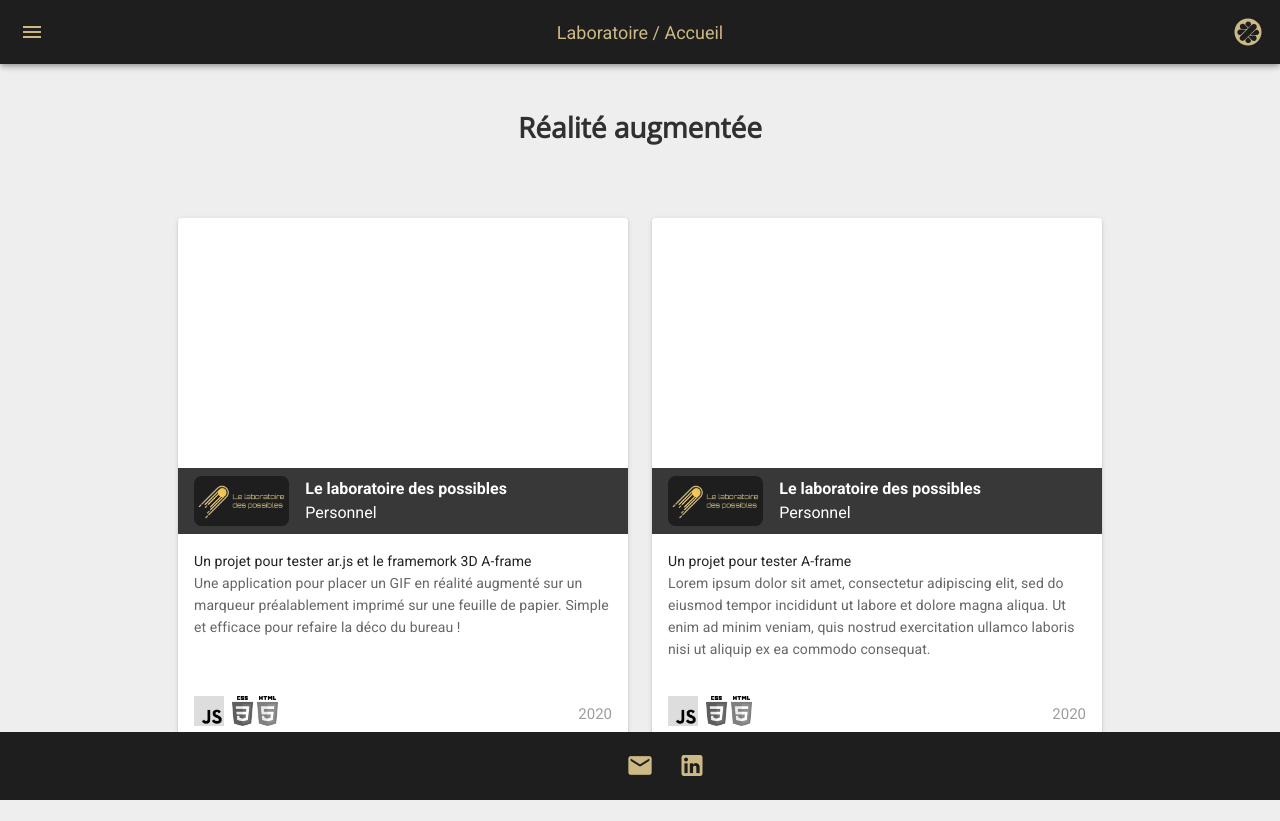
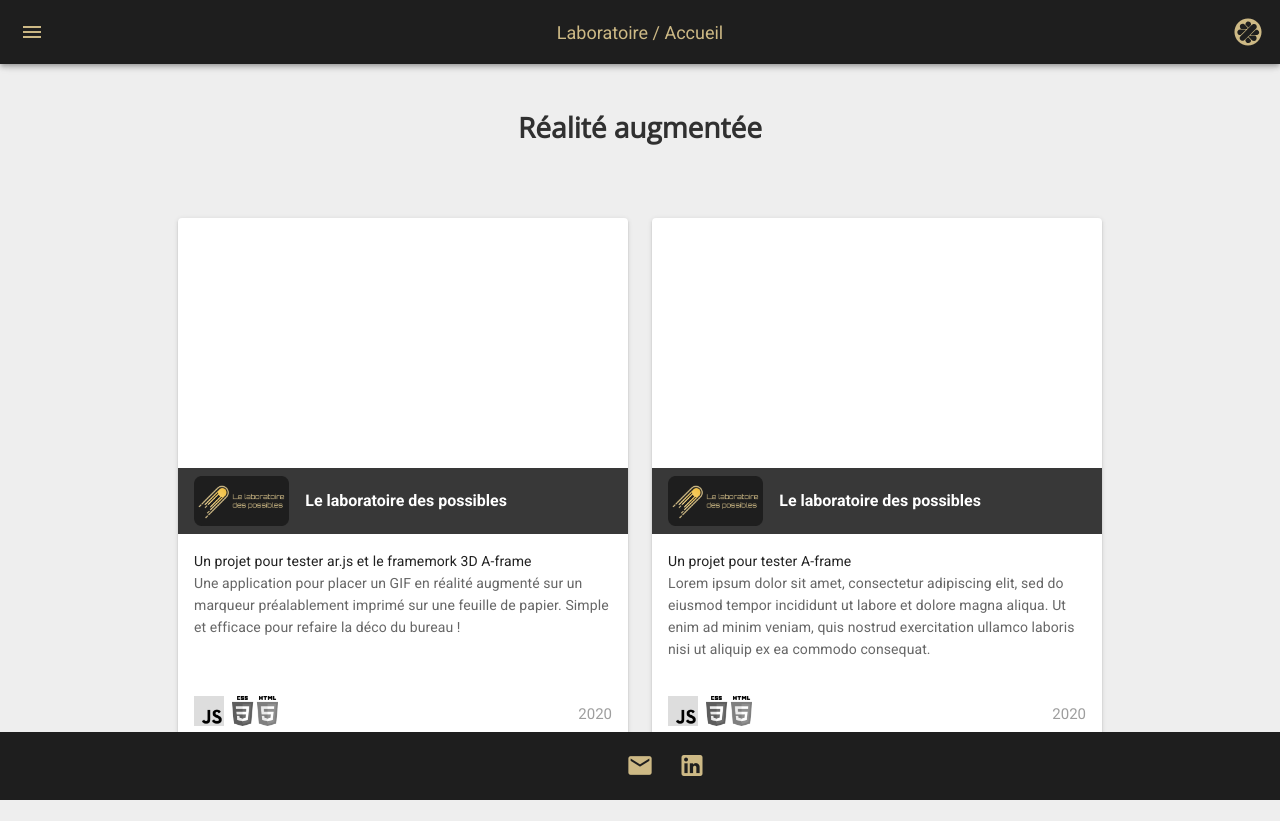
Before and after one commit to colinfaivre/LeLaboratoireDesPossibles, a Nuxt app: page /ar in a window 1280 px wide. Built offline with nearby package versions, Linux system fonts and the light colour scheme.

Commit message:
Add vue-chess

```diff
--- a/components/ProjectCard.vue
+++ b/components/ProjectCard.vue
@@ -41,7 +41,7 @@
                         {{ customer.duration }} mois
                     </div>
                     <div v-else>
-                        <span>Personnel</span>
+                        <span>{{ categoryName }}</span>
                     </div>
                 </div>
             </div>
@@ -149,6 +149,24 @@
                 type: Number,
                 required: true
             },
+            category: {
+                type: String,
+                required: true
+            },
+        },
+
+        computed: {
+            categoryName: function() {
+                if (this.category === 'game') {
+                    return 'Jeu';
+                }
+                if (this.category === 'perso') {
+                    return 'Personnel';
+                }
+                if (this.category === 'clone') {
+                    return 'Clone';
+                }
+            }
         }
     }
 </script>
--- a/components/ProjectList.vue
+++ b/components/ProjectList.vue
@@ -14,6 +14,7 @@
             :text="project.text"
             :technos="project.technos"
             :year="project.year"
+            :category="project.category"
         />
 
     </v-row>
--- a/store/db.js
+++ b/store/db.js
@@ -49,6 +49,10 @@ const laravel = {
 const htmlCss = {
     name: "htmlCss",
     url: "https://developer.mozilla.org/fr/docs/Web/HTML"
+}
+const webAssembly = {
+    name: "webAssembly",
+    url: "https://webassembly.org/",
 }
 
 const technos = {
@@ -460,6 +464,25 @@ const projects = [
 
     // Games
     {
+        screenshot: "vue-chess.png",
+        title: "Vue chess",
+        subtitle: "Jeu d'échec",
+        text: `
+            Réalisation d'une application de jeu d'échec utilisant la librairie stockfish.js en webassembly.
+        `,
+        technos: [vue, webAssembly, vuetify, typescript],
+        category: "game",
+        year: 2020,
+        githubLink: "https://github.com/colinfaivre/vue-chess",
+        webLink: null,
+        customer: {
+            type: "Vue chess",
+            logo: "labo.png",
+            color: "#1E1E1E",
+            colorLight: "#383838",
+        }
+    },
+    {
         screenshot: "asteroid.png",
         title: "Vanilla JS Asteroid",
         subtitle: "Arcade game",
@@ -499,25 +522,6 @@ const projects = [
             colorLight: "#383838",
         }
     },
-    // {
-    //     screenshot: "breakout.png",
-    //     title: "Breakout",
-    //     subtitle: "Jeu de casse-brique",
-    //     text: `
-    //         Le traditionnel jeu de casse-brique revisité par Mozilla. Un projet intéressant pour continuer de découvrir l'utilisation de l'élément <canvas>
-    //     `,
-    //     technos: [javascript],
-    //     category: "game",
-    //     year: 2020,
-    //     githubLink: "https://github.com/colinfaivre/vue-tetris",
-    //     webLink: null,
-    //     customer: {
-    //         type: "Casse-brique",
-    //         logo: "labo.png",
-    //         color: "#1E1E1E",
-    //         colorLight: "#383838",
-    //     }
-    // },
     {
         screenshot: "elevator.png",
         title: "Vanilla JS - Elevators",
@@ -592,7 +596,7 @@ const projects = [
         }
     },
 
-    // Augemented reality
+    // Augmented reality
     {
         screenshot: "aframe.png",
         title: "GIF augmenté",
```
Also changed, not shown: assets/images/screenshots/vue-chess.png (added), assets/images/tech/webAssembly.png (added).
